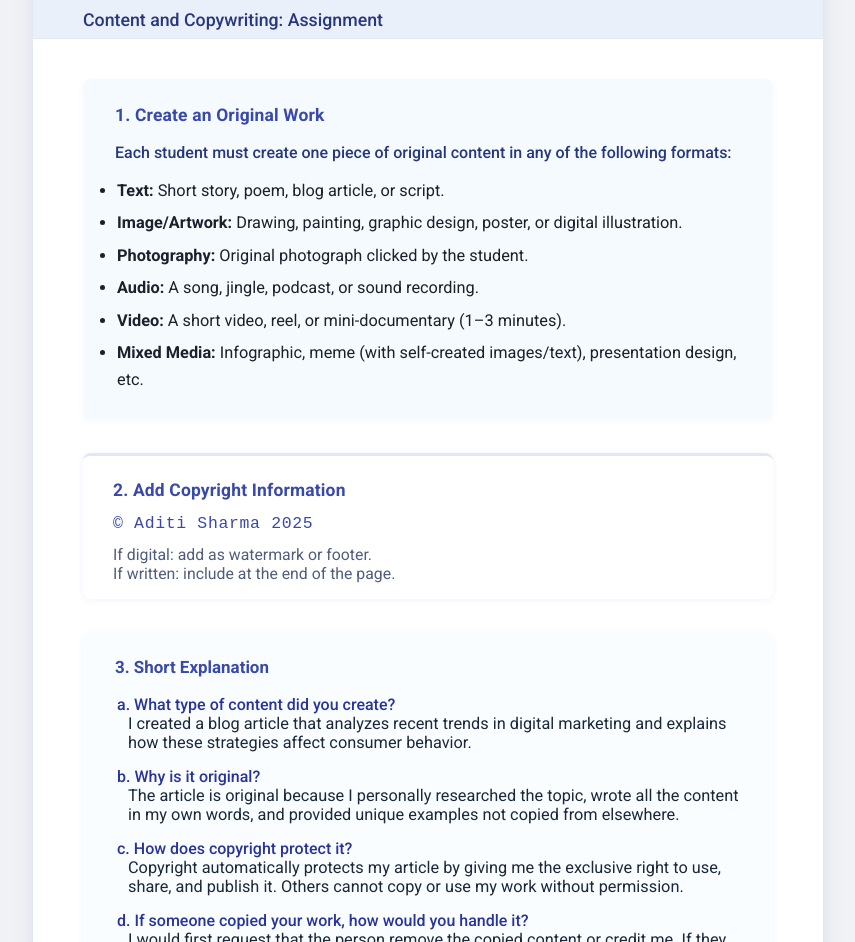
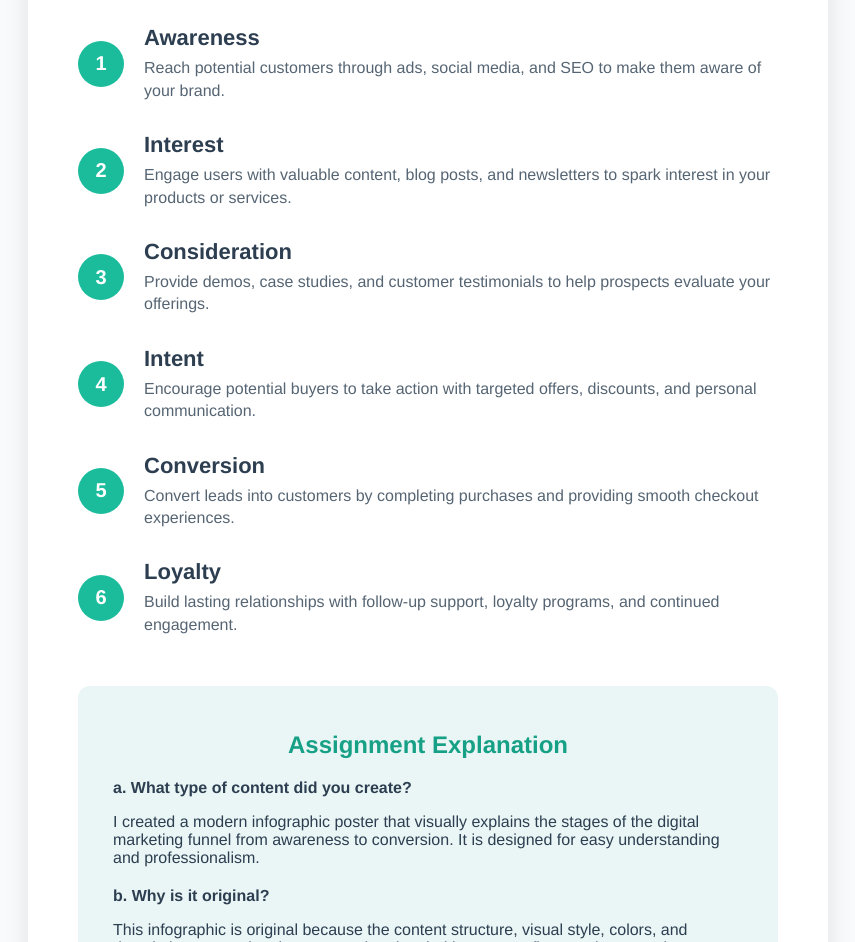
Before and after one commit to riyaashukla/DM-assignment-, a plain HTML site: page index.html in a window 1280 px wide. Shown: the part 143-1085 px from the top of the page, without its empty margins (212-1067 px from the left). Drawn offline with Linux system fonts and the light colour scheme.

Commit message:
index.html

```diff
--- a/index.html
+++ b/index.html
@@ -1,195 +1,155 @@
 <!DOCTYPE html>
 <html lang="en">
 <head>
-  <meta charset="UTF-8">
-  <title>Unit 2: Digital Marketing Mix Assignment</title>
-  <link href="https://fonts.googleapis.com/css?family=Roboto:400,500,700&display=swap" rel="stylesheet">
+<meta charset="UTF-8" />
+<meta name="viewport" content="width=device-width, initial-scale=1" />
+<title>Infographic: Digital Marketing Funnel</title>
 <style>
   body {
-      background: #f0f2f5;
-      font-family: 'Roboto', Arial, sans-serif;
+    font-family: 'Helvetica Neue', Helvetica, Arial, sans-serif;
+    background: #f9fafc;
     margin: 0;
-      padding: 0;
-      color: #1a202c;
+    padding: 30px;
+    color: #2c3e50;
   }
-    .material-container {
-      max-width: 790px;
-      margin: 48px auto;
+  .infographic {
+    max-width: 700px;
+    margin: auto;
+    background: #ffffff;
+    border-radius: 15px;
+    box-shadow: 0 10px 25px rgba(0,0,0,0.1);
+    padding: 40px 50px;
+  }
+  .infographic h1 {
+    font-size: 32px;
+    text-align: center;
+    color: #1abc9c;
+    margin-bottom: 40px;
+    font-weight: 700;
+  }
+  .stage {
+    display: flex;
+    align-items: center;
+    margin-bottom: 30px;
+  }
+  .number {
+    background: #1abc9c;
+    color: white;
+    width: 46px;
+    height: 46px;
+    border-radius: 50%;
+    font-weight: 700;
+    font-size: 20px;
+    display: flex;
+    justify-content: center;
+    align-items: center;
+    flex-shrink: 0;
+    margin-right: 20px;
+  }
+  .stage-content {
+    flex-grow: 1;
+  }
+  .stage-title {
+    font-size: 22px;
+    font-weight: 600;
+    margin-bottom: 6px;
+  }
+  .stage-description {
+    font-size: 16px;
+    color: #566573;
+    line-height: 1.4;
+  }
+  .answers {
+    background: #eaf6f6;
+    margin-top: 50px;
     border-radius: 12px;
-      box-shadow: 0 6px 24px rgba(40,60,120,0.09), 0 2px 7px rgba(44,104,255,0.03);
-      padding: 0;
-      background: #fff;
-      overflow: hidden;
+    padding: 25px 35px;
+    font-size: 16px;
+    color: #2c3e50;
   }
-    .header {
-      background: linear-gradient(90deg, #457ad5 0%, #3949ab 100%);
-      color: #fff;
-      padding: 32px 50px 16px 50px;
-      font-size: 2.1rem;
+  .answers h2 {
+    color: #16a085;
     font-weight: 700;
+    margin-bottom: 20px;
     text-align: center;
-      letter-spacing: .03em;
-      border-bottom: 2.3px solid #e3e7f3;
   }
-    .sub-header {
-      font-size: 1.11em;
-      font-weight: 500;
-      color: #26377d;
-      background: #eaf0fa;
-      text-align: left;
-      padding: 16px 50px 8px 50px;
-      margin-bottom: 0;
-      border-bottom: 1px solid #e3e7f3;
+  .answers p {
+    margin-bottom: 15px;
   }
-    .card {
-      margin: 40px 50px 0 50px;
-      background: #f5fafe;
-      border-radius: 8px;
-      box-shadow: 0 1.5px 8px rgba(44,104,255,0.04);
-      padding: 26px 32px 16px 32px;
+  .question {
+    font-weight: 600;
+    margin-top: 20px;
   }
-    .card-title {
-      font-size: 1.09em;
-      font-weight: 700;
-      color: #3949ab;
-      margin-bottom: 14px;
-      letter-spacing: 0.01em;
-    }
-    .formats {
-      margin-bottom: 10px;
-      padding-left: 2px;
-    }
-    .formats li {
-      margin-bottom: 6px;
-      font-size: 1.02em;
-      line-height: 1.62;
-    }
-    .instruction {
-      margin-top: 18px;
-      margin-bottom: 9px;
-      color: #26377d;
-      font-weight: 500;
-      font-size: 1em;
-    }
-    .copyright-card {
-      margin: 34px 50px 0 50px;
-      background: #fff;
-      border-radius: 8px;
-      box-shadow: 0 1.5px 7px rgba(44,104,255,0.07);
-      padding: 24px 30px 16px 30px;
-      border-top: 3px solid #e3e7f3;
-    }
-    .copyright-notice {
-      font-size: 1.03em;
-      font-family: "Roboto Mono", monospace;
-      color: #3949ab;
-      letter-spacing: 0.04em;
-      margin-bottom: 12px;
-    }
-    .extra-note {
-      font-size: 0.99em;
-      color: #4F5E7B;
-      margin-top: 4px;
-      margin-bottom: 0;
-    }
-    .explanation-card {
-      margin: 34px 50px 32px 50px;
-      background: #fafdff;
-      border-radius: 8px;
-      box-shadow: 0 1.5px 7px rgba(44,104,255,0.07);
-      padding: 24px 32px 15px 32px;
-    }
-    .explanation-title {
-      color: #3949ab;
-      font-size: 1.06em;
-      font-weight: 600;
-      margin-bottom: 18px;
-    }
-    .q {
-      font-weight: 500;
-      color: #28339b;
-      padding-left: 2px;
-    }
-    .a {
-      margin-left: 13px;
-      margin-bottom: 15px;
-      font-size: 1.02em;
-      color: #1a2839;
-    }
-    @media (max-width: 860px) {
-      .material-container,
-      .sub-header, .header, .card, .copyright-card, .explanation-card {
-        margin-left: auto !important;
-        margin-right: auto !important;
-        padding-left: 4vw !important;
-        padding-right: 4vw !important;
-      }
-    }
-    @media (max-width: 550px) {
-      .header, .sub-header, .card, .copyright-card, .explanation-card {
-        padding-left: 2vw !important;
-        padding-right: 2vw !important;
-      }
+  .copyright {
+    text-align: center;
+    margin-top: 40px;
+    color: #99a3a4;
+    font-style: italic;
+    font-size: 14px;
   }
 </style>
 </head>
 <body>
-  <div class="material-container">
-
-    <div class="header">Unit 2: Digital Marketing Mix</div>
-    <div class="sub-header">Content and Copywriting: Assignment</div>
-
-    <!-- Original Work Instructions and Formats -->
-    <div class="card">
-      <div class="card-title">1. Create an Original Work</div>
-      <div class="instruction">
-        Each student must create one piece of original content in any of the following formats:
-      </div>
-      <ul class="formats">
-        <li><b>Text:</b> Short story, poem, blog article, or script.</li>
-        <li><b>Image/Artwork:</b> Drawing, painting, graphic design, poster, or digital illustration.</li>
-        <li><b>Photography:</b> Original photograph clicked by the student.</li>
-        <li><b>Audio:</b> A song, jingle, podcast, or sound recording.</li>
-        <li><b>Video:</b> A short video, reel, or mini-documentary (1–3 minutes).</li>
-        <li><b>Mixed Media:</b> Infographic, meme (with self-created images/text), presentation design, etc.</li>
-      </ul>
-    </div>
-
-    <!-- Copyright Notice Card -->
-    <div class="copyright-card">
-      <div class="card-title">2. Add Copyright Information</div>
-      <div class="copyright-notice">
-        &copy; Aditi Sharma 2025
-      </div>
-      <div class="extra-note">
-        If digital: add as watermark or footer.<br>
-        If written: include at the end of the page.
+  <div class="infographic">
+    <h1>The Digital Marketing Funnel</h1>
+    <div class="stage">
+      <div class="number">1</div>
+      <div class="stage-content">
+        <div class="stage-title">Awareness</div>
+        <div class="stage-description">Reach potential customers through ads, social media, and SEO to make them aware of your brand.</div>
       </div>
     </div>
-
-    <!-- Explanation Section Card -->
-    <div class="explanation-card">
-      <div class="explanation-title">3. Short Explanation</div>
-      <div>
-        <div class="q">a. What type of content did you create?</div>
-        <div class="a">I created a blog article that analyzes recent trends in digital marketing and explains how these strategies affect consumer behavior.</div>
-      </div>
-
-      <div>
-        <div class="q">b. Why is it original?</div>
-        <div class="a">The article is original because I personally researched the topic, wrote all the content in my own words, and provided unique examples not copied from elsewhere.</div>
-      </div>
-
-      <div>
-        <div class="q">c. How does copyright protect it?</div>
-        <div class="a">Copyright automatically protects my article by giving me the exclusive right to use, share, and publish it. Others cannot copy or use my work without permission.</div>
-      </div>
-
-      <div>
-        <div class="q">d. If someone copied your work, how would you handle it?</div>
-        <div class="a">I would first request that the person remove the copied content or credit me. If they do not comply, I would report the issue to the hosting platform or take legal action to enforce my rights.</div>
+    <div class="stage">
+      <div class="number">2</div>
+      <div class="stage-content">
+        <div class="stage-title">Interest</div>
+        <div class="stage-title"></div>
+        <div class="stage-description">Engage users with valuable content, blog posts, and newsletters to spark interest in your products or services.</div>
       </div>
     </div>
+    <div class="stage">
+      <div class="number">3</div>
+      <div class="stage-content">
+        <div class="stage-title">Consideration</div>
+        <div class="stage-description">Provide demos, case studies, and customer testimonials to help prospects evaluate your offerings.</div>
+      </div>
+    </div>
+    <div class="stage">
+      <div class="number">4</div>
+      <div class="stage-content">
+        <div class="stage-title">Intent</div>
+        <div class="stage-description">Encourage potential buyers to take action with targeted offers, discounts, and personal communication.</div>
+      </div>
+    </div>
+    <div class="stage">
+      <div class="number">5</div>
+      <div class="stage-content">
+        <div class="stage-title">Conversion</div>
+        <div class="stage-description">Convert leads into customers by completing purchases and providing smooth checkout experiences.</div>
+      </div>
+    </div>
+    <div class="stage">
+      <div class="number">6</div>
+      <div class="stage-content">
+        <div class="stage-title">Loyalty</div>
+        <div class="stage-description">Build lasting relationships with follow-up support, loyalty programs, and continued engagement.</div>
+      </div>
+    </div>
+    <div class="answers">
+      <h2>Assignment Explanation</h2>
+      <p class="question">a. What type of content did you create?</p>
+      <p>I created a modern infographic poster that visually explains the stages of the digital marketing funnel from awareness to conversion. It is designed for easy understanding and professionalism.</p>
+
+      <p class="question">b. Why is it original?</p>
+      <p>This infographic is original because the content structure, visual style, colors, and descriptions are uniquely composed and coded by me. It reflects a clear, concise approach tailored for digital marketing education.</p>
+
+      <p class="question">c. How does copyright protect it?</p>
+      <p>Copyright protects my infographic by granting me exclusive rights to reproduce, distribute, and display this work. Others cannot legally use, share, or modify it without my permission, which preserves my creative authorship.</p>
+
+      <p class="question">d. If someone copied your work, how would you handle it?</p>
+      <p>If someone copied my infographic without authorization, I would first request that they remove it or give proper credit. If the infringement continued, I would report it to the hosting platform and assert my rights using copyright laws to protect my intellectual property.</p>
+    </div>
+    <div class="copyright">© Riya Shukla 2025</div>
   </div>
 </body>
 </html>
```
Lines whose indentation alone changed are shown as unchanged.
